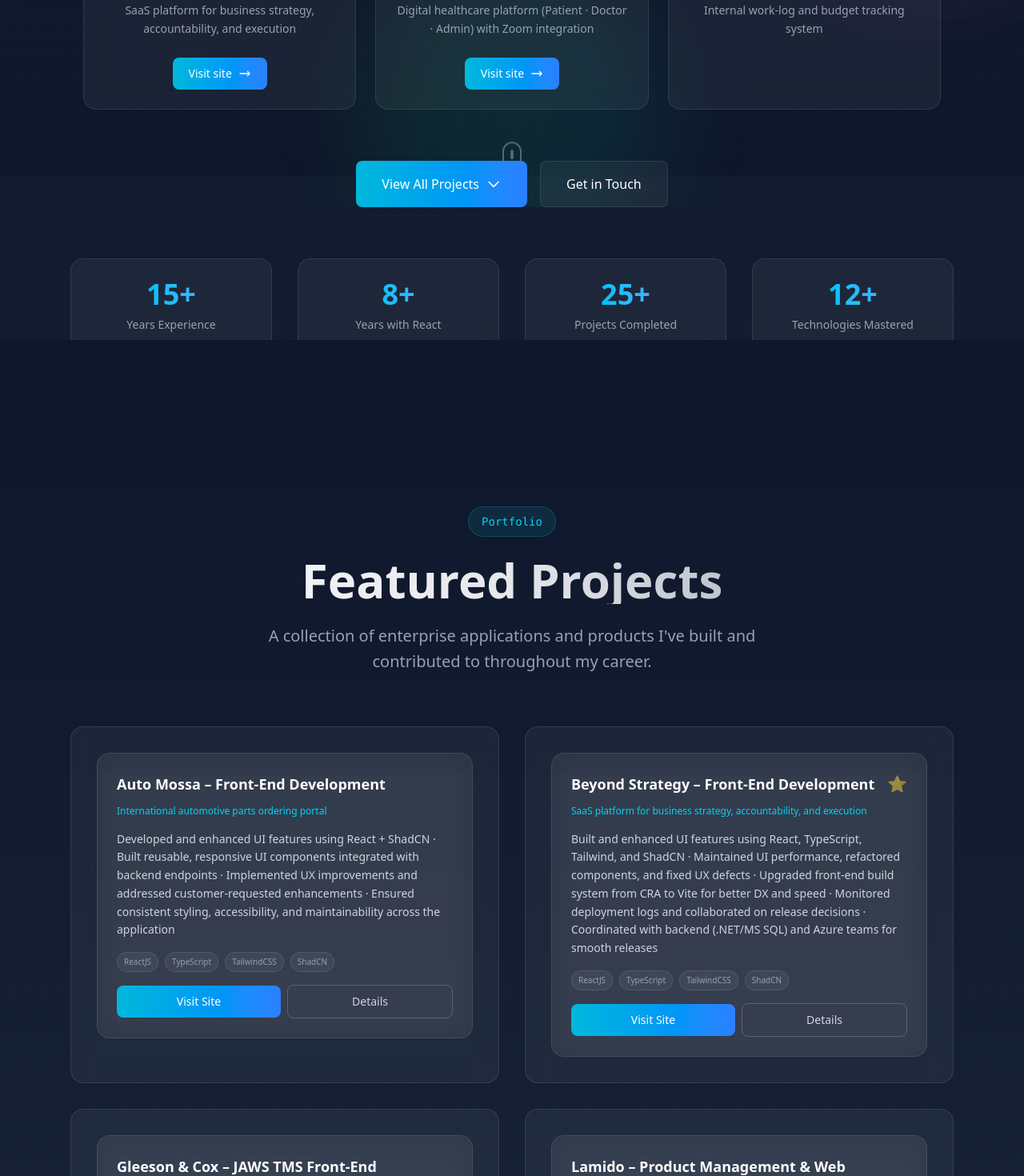
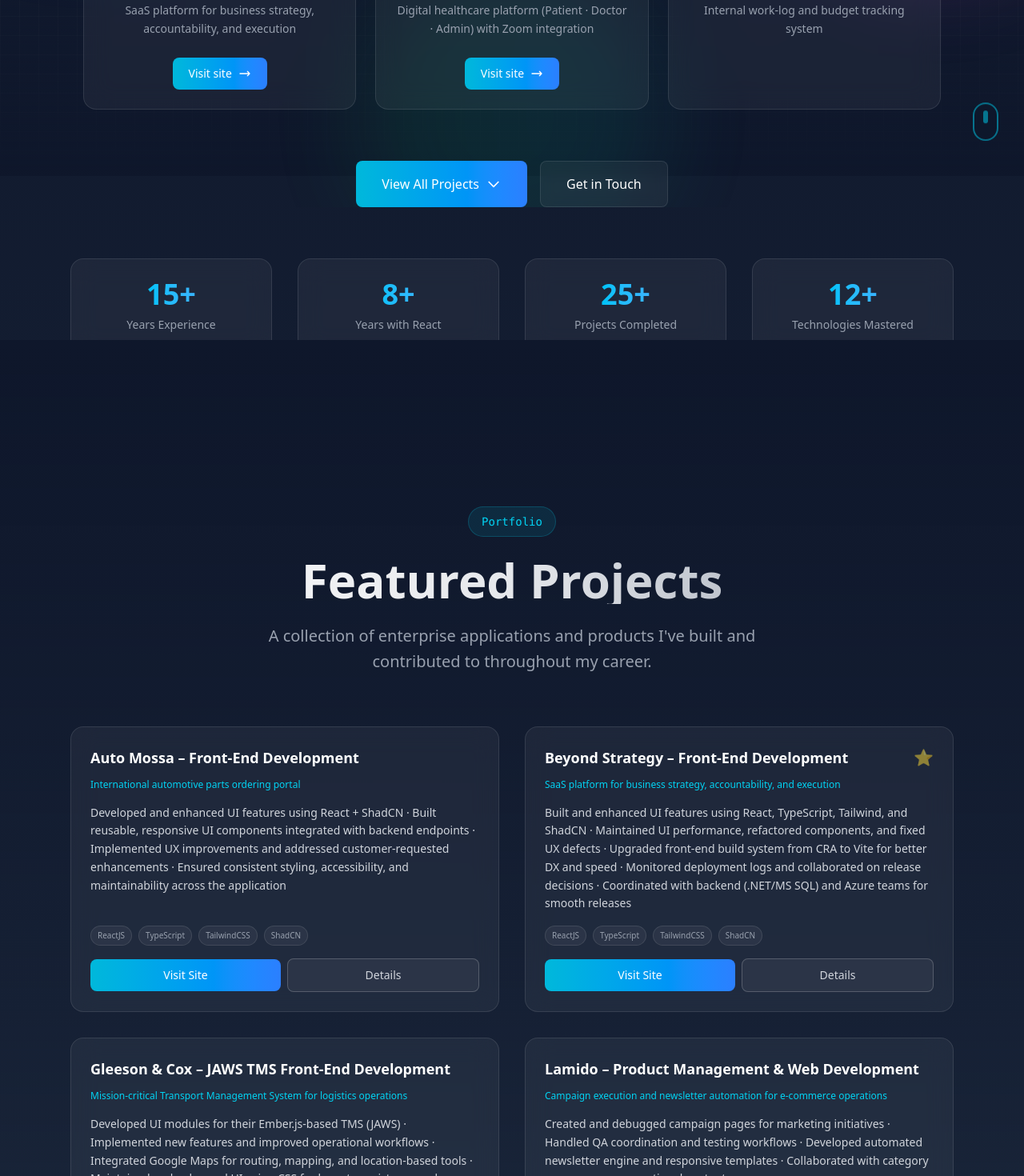
Before and after one commit to jersrej/jersrej.github.io, a React (Vite) app: page /projects in a window 1280 px wide. Shown: the part 580-2050 px from the top of the page at 80% size. Built offline with nearby package versions, Linux system fonts and the light colour scheme.

Commit message:
fix the mouse

```diff
--- a/src/components/ProjectCard.tsx
+++ b/src/components/ProjectCard.tsx
@@ -7,12 +7,19 @@
 
   return (
     <article
-      className="h-full bg-white/5 backdrop-blur-lg rounded-2xl border border-white/10 hover:border-cyan-400/30 transition-all duration-500 overflow-hidden group relative card-tilt"
+      className="h-full bg-white/5 backdrop-blur-lg rounded-2xl border border-white/10 hover:border-cyan-400/30 transition-all duration-500 overflow-hidden group relative hover:-translate-y-1 hover:shadow-2xl hover:shadow-cyan-500/10"
       onMouseEnter={() => setIsHovered(true)}
       onMouseLeave={() => setIsHovered(false)}
     >
+      {/* Top gradient indicator */}
+      <div
+        className={`absolute top-0 left-0 right-0 h-1 bg-linear-to-r from-cyan-400 via-blue-400 to-purple-400 transition-all duration-300 ${
+          isHovered ? 'opacity-100' : 'opacity-0'
+        }`}
+      />
+
       {/* Gradient overlay on hover */}
-      <div className="absolute inset-0 bg-linear-to-br from-cyan-500/0 to-blue-500/0 group-hover:from-cyan-500/5 group-hover:to-blue-500/5 transition-all duration-500 pointer-events-none" />
+      <div className="absolute inset-0 bg-linear-to-br from-cyan-500/0 via-purple-500/0 to-blue-500/0 group-hover:from-cyan-500/5 group-hover:via-purple-500/3 group-hover:to-blue-500/5 transition-all duration-500 pointer-events-none" />
 
       <div className="relative p-6 flex flex-col h-full">
         <div className="flex gap-2 justify-between items-start mb-3">
@@ -49,14 +56,13 @@
           </div>
         </div>
 
-        {/* Animated buttons */}
         <div className="flex items-center gap-2 mt-auto">
           {project.link && (
             <a
               href={project.link}
               target="_blank"
               rel="noopener noreferrer"
-              className="flex-1 text-center py-2.5 px-4 bg-linear-to-r from-cyan-500 to-blue-500 text-white text-sm font-medium rounded-lg hover:shadow-lg hover:shadow-cyan-500/30 transition-all duration-300 transform hover:-translate-y-0.5"
+              className="flex-1 text-center py-2.5 px-4 bg-linear-to-r from-cyan-500 to-blue-500 text-white text-sm font-medium rounded-lg hover:shadow-lg hover:shadow-cyan-500/50 transition-all duration-300 hover:scale-105"
               onClick={(e) => e.stopPropagation()}
             >
               Visit Site
@@ -64,18 +70,11 @@
           )}
           <Link
             to={`/projects/${project.id}`}
-            className="flex-1 text-center py-2.5 px-4 border border-white/20 text-gray-300 text-sm font-medium rounded-lg hover:bg-white/10 hover:border-cyan-400/50 transition-all duration-300 transform hover:-translate-y-0.5"
+            className="flex-1 text-center py-2.5 px-4 bg-white/5 border border-white/20 text-gray-300 text-sm font-medium rounded-lg hover:bg-white/10 hover:border-cyan-400/50 transition-all duration-300 hover:scale-105"
           >
             Details
           </Link>
         </div>
-
-        {/* Hover indicator */}
-        <div
-          className={`absolute top-0 left-0 right-0 h-1 bg-linear-to-r from-cyan-400 to-blue-400 transition-transform duration-300 ${
-            isHovered ? 'scale-x-100' : 'scale-x-0'
-          }`}
-        />
       </div>
     </article>
   );
--- a/src/pages/SinglePage.tsx
+++ b/src/pages/SinglePage.tsx
@@ -176,13 +176,18 @@
             </div>
           </div>
 
-          {/* Scroll Indicator */}
+          {/* Scroll Indicator - Repositioned to bottom right */}
           <div
-            className="absolute bottom-8 left-1/2 -translate-x-1/2 animate-bounce"
+            className="fixed bottom-8 right-8 z-20 animate-bounce"
             style={{ opacity: Math.max(0, 1 - scrollY / 300) }}
           >
-            <div className="w-6 h-10 rounded-full border-2 border-white/30 flex items-start justify-center p-2">
-              <div className="w-1 h-3 bg-white/60 rounded-full animate-pulse"></div>
+            <div className="relative group">
+              <div className="w-8 h-12 rounded-full border-2 border-cyan-400/50 flex items-start justify-center p-2 bg-slate-900/30 backdrop-blur-sm hover:border-cyan-400 transition-colors">
+                <div className="w-1.5 h-4 bg-cyan-400 rounded-full animate-pulse shadow-lg shadow-cyan-400/50"></div>
+              </div>
+              <div className="absolute -left-24 top-1/2 -translate-y-1/2 opacity-0 group-hover:opacity-100 transition-opacity whitespace-nowrap">
+                <span className="text-xs text-cyan-400 font-medium">Scroll down</span>
+              </div>
             </div>
           </div>
         </section>
@@ -216,24 +221,11 @@
               {projects.map((p, index) => (
                 <div
                   key={p.id}
-                  className="group"
                   style={{
                     animation: `fadeInUp 0.6s ease-out ${index * 0.1}s both`
                   }}
                 >
-                  <div className="relative bg-white/5 backdrop-blur-lg p-8 rounded-2xl border border-white/10 hover:border-cyan-400/30 transition-all duration-500 hover:-translate-y-2 h-full">
-                    {/* Hover Gradient Overlay */}
-                    <div className="absolute inset-0 bg-linear-to-br from-cyan-500/0 via-purple-500/0 to-pink-500/0 group-hover:from-cyan-500/5 group-hover:via-purple-500/5 group-hover:to-pink-500/5 rounded-2xl transition-all duration-500"></div>
-
-                    <div className="relative z-10">
-                      <ProjectCard project={p} />
-                    </div>
-
-                    {/* Glow Effect on Hover */}
-                    <div className="absolute inset-0 rounded-2xl opacity-0 group-hover:opacity-100 transition-opacity duration-500 -z-10">
-                      <div className="absolute inset-0 bg-linear-to-r from-cyan-500/20 to-purple-500/20 blur-xl rounded-2xl"></div>
-                    </div>
-                  </div>
+                  <ProjectCard project={p} />
                 </div>
               ))}
             </div>
```
